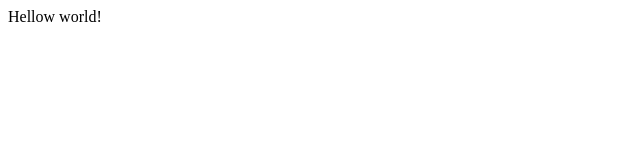
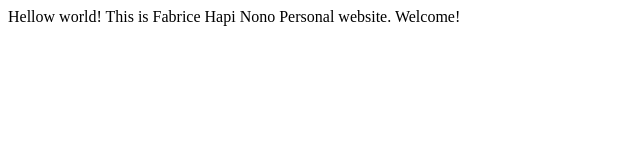
Before and after one commit to Fabricehapi/fabricehapi1.github.io, a plain HTML site: page index.html in a window 1280 px wide. Shown: the whole page, without its empty margins (0-640 px from the left). Drawn offline with Linux system fonts and the light colour scheme.

Commit message:
Update index.html

```diff
--- a/index.html
+++ b/index.html
@@ -1,6 +1,8 @@
 <html>
  <body>
    Hellow world!
+  This is Fabrice Hapi Nono Personal website.
+  Welcome!
 
   </body>
 </html>
```
